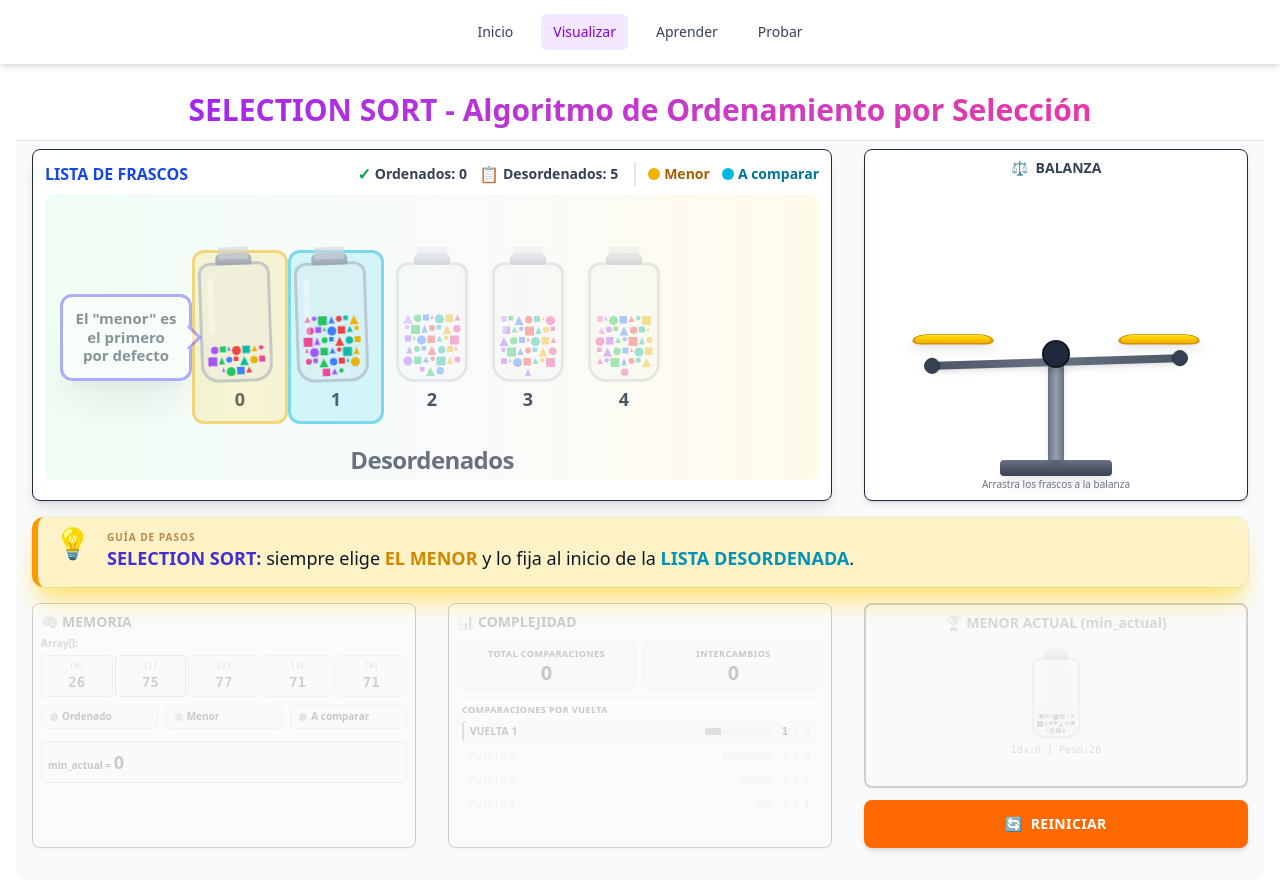
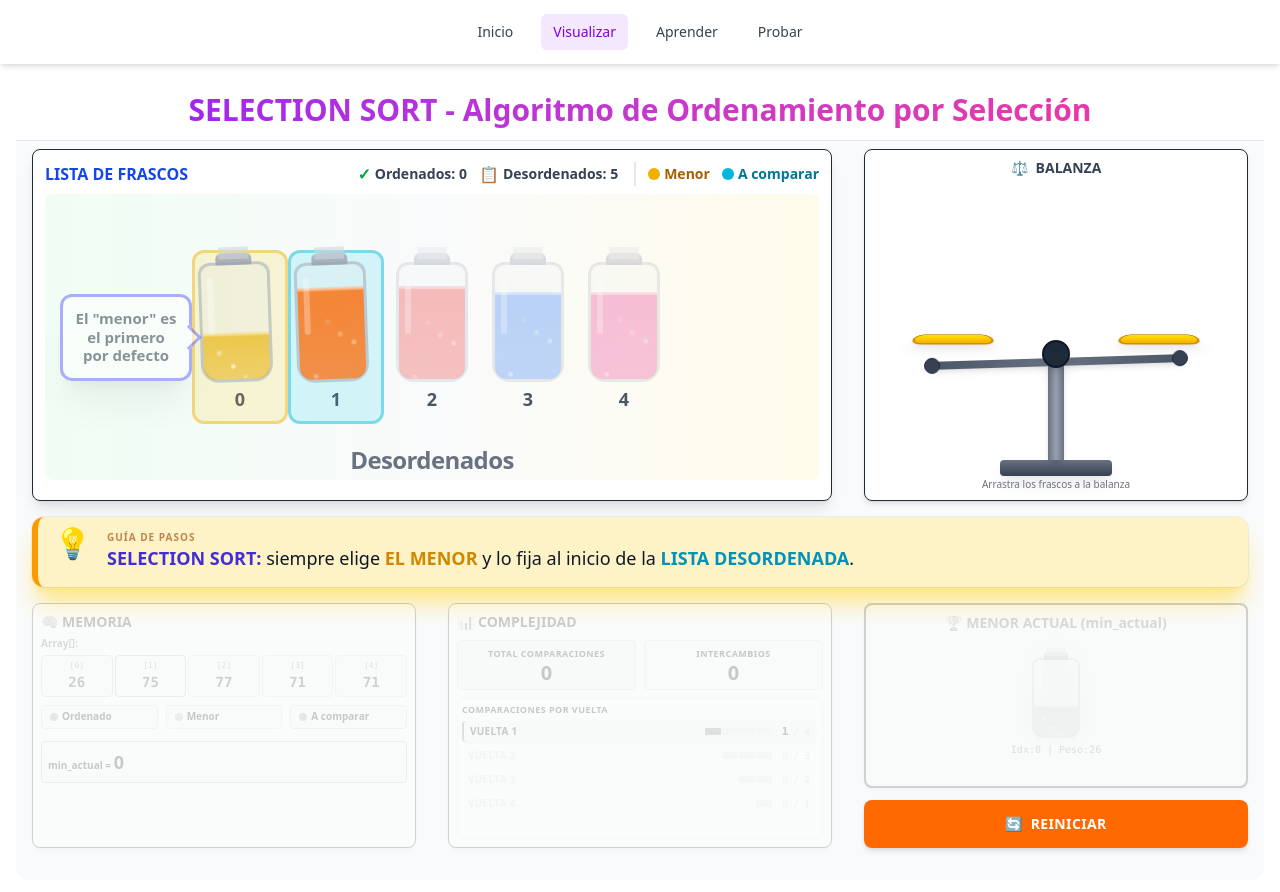
Before and after one commit to helvetios16/sortLearn, a Vue app: page /visualize in a window 1280 px wide. Shown: the top 892 px of the page. Built offline with nearby package versions, Linux system fonts and the light colour scheme.

Commit message:
Cambiar contenido de frascos por liquidos de diferentes colores

```diff
--- a/src/components/Bottle.vue
+++ b/src/components/Bottle.vue
@@ -15,6 +15,7 @@
     @click="emit('bottle-clicked', id)"
     @dblclick="emit('return-bottle', id)"
   >
+    <!-- FRASCO ORIGINAL: Estructura y Estilos IDÉNTICOS -->
     <div
       class="bottle relative w-12 h-20 border-2 border-gray-400/50 rounded-t-lg rounded-b-xl flex flex-col justify-end items-center cursor-grab active:cursor-grabbing"
       :class="{
@@ -22,64 +23,49 @@
         'bottle-comparing': state === 'comparing',
       }"
     >
-      <!-- Cap -->
+      <!-- Cap (Tapa original) -->
       <div class="absolute -top-2 w-6 h-2 bg-gray-400/80 rounded-t-sm"></div>
-      <!-- Neck -->
+      <!-- Neck (Cuello original) -->
       <div class="absolute -top-3 w-full h-4 flex justify-center">
         <div class="w-5 h-2 bg-gray-300/60"></div>
       </div>
 
-      <!-- Figuras geométricas en lugar de líquido -->
+      <!-- CONTENIDO: Líquido en lugar de formas, dentro del contenedor original -->
       <div
-        class="w-full rounded-b-lg overflow-hidden relative"
+        class="w-full rounded-b-lg overflow-hidden relative transition-all duration-700 ease-in-out"
         :style="{ height: liquidHeight }"
       >
-        <div class="absolute inset-0 flex flex-wrap content-end justify-center gap-[1px] p-0.5">
-          <template
-            v-for="(shape, index) in shapes"
-            :key="index"
-          >
-            <!-- Círculo -->
+        <!-- El Líquido -->
+        <div
+          class="absolute bottom-0 w-full h-full relative"
+          :style="{ background: liquidGradient }"
+        >
+          <!-- Superficie del líquido -->
+          <div class="absolute top-0 w-full h-[2px] bg-white/40 border-t border-white/20"></div>
+
+          <!-- Burbujas (Densidad visual) -->
+          <div class="bubbles-container absolute inset-0 overflow-hidden">
             <div
-              v-if="shape.type === 'circle'"
-              class="rounded-full transition-all duration-300"
+              v-for="n in 4"
+              :key="n"
+              class="bubble"
               :style="{
-                width: shape.size + 'px',
-                height: shape.size + 'px',
-                backgroundColor: shape.color,
+                left: `${20 * n}%`,
+                animationDuration: `${3 + viscosity * n * 2}s`,
+                opacity: 0.4 + (1 - viscosity) * 0.3,
               }"
             ></div>
-            <!-- Cuadrado -->
-            <div
-              v-else-if="shape.type === 'square'"
-              class="transition-all duration-300"
-              :style="{
-                width: shape.size + 'px',
-                height: shape.size + 'px',
-                backgroundColor: shape.color,
-              }"
-            ></div>
-            <!-- Triángulo -->
-            <div
-              v-else-if="shape.type === 'triangle'"
-              class="transition-all duration-300"
-              :style="{
-                width: '0',
-                height: '0',
-                borderLeft: shape.size / 2 + 'px solid transparent',
-                borderRight: shape.size / 2 + 'px solid transparent',
-                borderBottom: shape.size + 'px solid ' + shape.color,
-              }"
-            ></div>
-          </template>
+          </div>
         </div>
       </div>
 
-      <!-- Reflection -->
-      <div class="absolute top-2 left-1 w-1 h-1/2 bg-white/30 rounded-full"></div>
+      <!-- Reflection (Reflejo original) -->
+      <div
+        class="absolute top-2 left-1 w-1 h-1/2 bg-white/30 rounded-full pointer-events-none"
+      ></div>
     </div>
 
-    <!-- Index label (shown when showIndex is true) -->
+    <!-- Index label -->
     <div
       v-if="showIndex !== undefined"
       class="index-label text-center mt-1 text-sm font-bold text-gray-600"
@@ -95,7 +81,7 @@ import { computed } from 'vue';
 const props = defineProps<{
   id: number;
   weight: number;
-  color: string; // Tailwind class like 'bg-red-300'
+  color: string;
   comparison?: 'heavier' | 'lighter' | 'equal' | null;
   state?: 'normal' | 'consolidated' | 'comparing' | 'temp-variable';
   showIndex?: number;
@@ -105,70 +91,48 @@ const props = defineProps<{
 
 const emit = defineEmits(['return-bottle', 'bottle-clicked']);
 
-// A darker shade for the "liquid"
-const liquidColor = computed(() => {
-  if (props.color.includes('red')) return 'rgb(239 68 68)';
-  if (props.color.includes('blue')) return 'rgb(59 130 246)';
-  if (props.color.includes('green')) return 'rgb(34 197 94)';
-  if (props.color.includes('purple')) return 'rgb(168 85 247)';
-  if (props.color.includes('pink')) return 'rgb(236 72 153)';
-  if (props.color.includes('indigo')) return 'rgb(99 102 241)';
-  if (props.color.includes('yellow')) return 'rgb(234 179 8)';
-  if (props.color.includes('teal')) return 'rgb(20 184 166)';
-  return 'rgb(107 114 128)';
+// Viscosidad basada en el peso (0.0 a 1.0)
+const viscosity = computed(() => Math.min(1, Math.max(0, props.weight / 100)));
+
+// Gradiente del Líquido (Colores y Densidad)
+const liquidGradient = computed(() => {
+  let rgb = '107, 114, 128'; // gray default
+
+  if (props.color.includes('red')) rgb = '239, 68, 68';
+  else if (props.color.includes('blue')) rgb = '59, 130, 246';
+  else if (props.color.includes('green')) rgb = '34, 197, 94';
+  else if (props.color.includes('purple')) rgb = '168, 85, 247';
+  else if (props.color.includes('pink')) rgb = '236, 72, 153';
+  else if (props.color.includes('indigo')) rgb = '99, 102, 241';
+  else if (props.color.includes('yellow')) rgb = '234, 179, 8';
+  else if (props.color.includes('teal')) rgb = '20, 184, 166';
+  else if (props.color.includes('cyan')) rgb = '6, 182, 212';
+  else if (props.color.includes('orange')) rgb = '249, 115, 22';
+  else if (props.color.includes('stone') || props.color.includes('gray')) rgb = '120, 113, 108';
+
+  // Más peso = Más opaco/denso
+  const opacityBot = 0.4 + viscosity.value * 0.5;
+  const opacityTop = 0.6 + viscosity.value * 0.35;
+
+  return `linear-gradient(to top, rgba(${rgb}, ${opacityBot}) 0%, rgba(${rgb}, ${opacityTop}) 100%)`;
 });
 
-// Calculate liquid height based on state
+// Altura del Líquido (Proporcional al peso, rellenando el espacio disponible en el contenedor interior)
 const liquidHeight = computed(() => {
-  // If consolidated (in sorted array), show actual weight proportionally
   if (props.state === 'consolidated') {
-    const percentage = Math.max(10, Math.min(90, props.weight));
+    const percentage = Math.max(15, Math.min(100, props.weight));
     return `${percentage}%`;
   }
-
-  // Otherwise, show full height (85%) - all bottles appear full
-  return '85%';
-});
-
-// Generate geometric shapes based on weight and id (for variety)
-const shapes = computed(() => {
-  const shapeTypes = ['circle', 'square', 'triangle'];
-  const colors = [
-    'rgb(239 68 68)', // red
-    'rgb(59 130 246)', // blue
-    'rgb(34 197 94)', // green
-    'rgb(168 85 247)', // purple
-    'rgb(236 72 153)', // pink
-    'rgb(234 179 8)', // yellow
-    'rgb(20 184 166)', // teal
-  ];
-
-  // Number of shapes based on weight (more shapes for denser look)
-  const numShapes = Math.floor(props.weight / 2.5) + 8;
-
-  const generatedShapes = [];
-  for (let i = 0; i < numShapes; i++) {
-    // Use weight and id for pseudo-random but consistent generation
-    const seed = props.id * 1000 + props.weight + i;
-    const typeIndex = (seed * 7) % shapeTypes.length;
-    const colorIndex = (seed * 13) % colors.length;
-    const size = 3 + ((seed * 3) % 4); // Size between 3-6px (smaller)
-
-    generatedShapes.push({
-      type: shapeTypes[typeIndex],
-      color: colors[colorIndex],
-      size: size,
-    });
-  }
-
-  return generatedShapes;
+  // Rango visual dentro del contenedor interior (que ya respeta los bordes)
+  // Dejamos un pequeño margen arriba siempre
+  const percent = 20 + (props.weight / 100) * 80;
+  return `${percent}%`;
 });
 </script>
 
 <style scoped>
 .bottle-container {
   min-height: 80px;
-  /* Ensure a minimum height for all bottles */
   transition:
     transform 0.2s ease-in-out,
     filter 0.2s ease-in-out;
@@ -180,28 +144,46 @@ const shapes = computed(() => {
 }
 
 .bottle {
-  /* Use a transparent background to simulate glass */
+  /* Fondo original transparente/grisáceo */
   background-color: rgba(229, 231, 235, 0.3);
-  /* bg-gray-200 with alpha */
 }
 
-/* Glow effects for comparison */
+/* Animación de Burbujas */
+.bubble {
+  position: absolute;
+  bottom: -5px;
+  width: 3px;
+  height: 3px;
+  background: rgba(255, 255, 255, 0.6);
+  border-radius: 50%;
+  animation: rise linear infinite;
+}
+
+@keyframes rise {
+  0% {
+    transform: translateY(0) scale(1);
+    opacity: 0;
+  }
+  20% {
+    opacity: 1;
+  }
+  100% {
+    transform: translateY(-50px) scale(1.2);
+    opacity: 0;
+  }
+}
+
+/* Efectos de Resplandor Originales */
 .heavy-glow {
   filter: drop-shadow(0 0 12px rgb(34 197 94 / 0.9));
-  /* green glow */
+}
+.light-glow {
+  filter: drop-shadow(0 0 12px rgb(239 68 68 / 0.9));
+}
+.equal-glow {
+  filter: drop-shadow(0 0 12px rgb(59 130 246 / 0.9));
 }
 
-.light-glow {
-  filter: drop-shadow(0 0 12px rgb(239 68 68 / 0.9));
-  /* red glow */
-}
-
-.equal-glow {
-  filter: drop-shadow(0 0 12px rgb(59 130 246 / 0.9));
-  /* blue glow */
-}
-
-/* State-based styles */
 .consolidated {
   filter: drop-shadow(0 0 20px rgba(34, 197, 94, 0.6));
 }
--- a/src/views/VisualizeNew.vue
+++ b/src/views/VisualizeNew.vue
@@ -1673,11 +1673,23 @@ watch([leftBottle, rightBottle], ([left, right]) => {
 // Initialize
 const initializeBottles = () => {
   const bottles: Bottle[] = [];
+  const palette = [
+    'bg-red-400',
+    'bg-blue-400',
+    'bg-green-400',
+    'bg-purple-400',
+    'bg-yellow-400',
+    'bg-pink-400',
+    'bg-cyan-400',
+    'bg-orange-400',
+  ];
+  palette.sort(() => Math.random() - 0.5);
+
   for (let i = 0; i < 5; i++) {
     bottles.push({
       id: i + 1,
       weight: Math.floor(Math.random() * 80) + 20,
-      color: 'bg-blue-300',
+      color: palette[i % palette.length],
     });
   }
   unsortedBottles.value = bottles;
```
